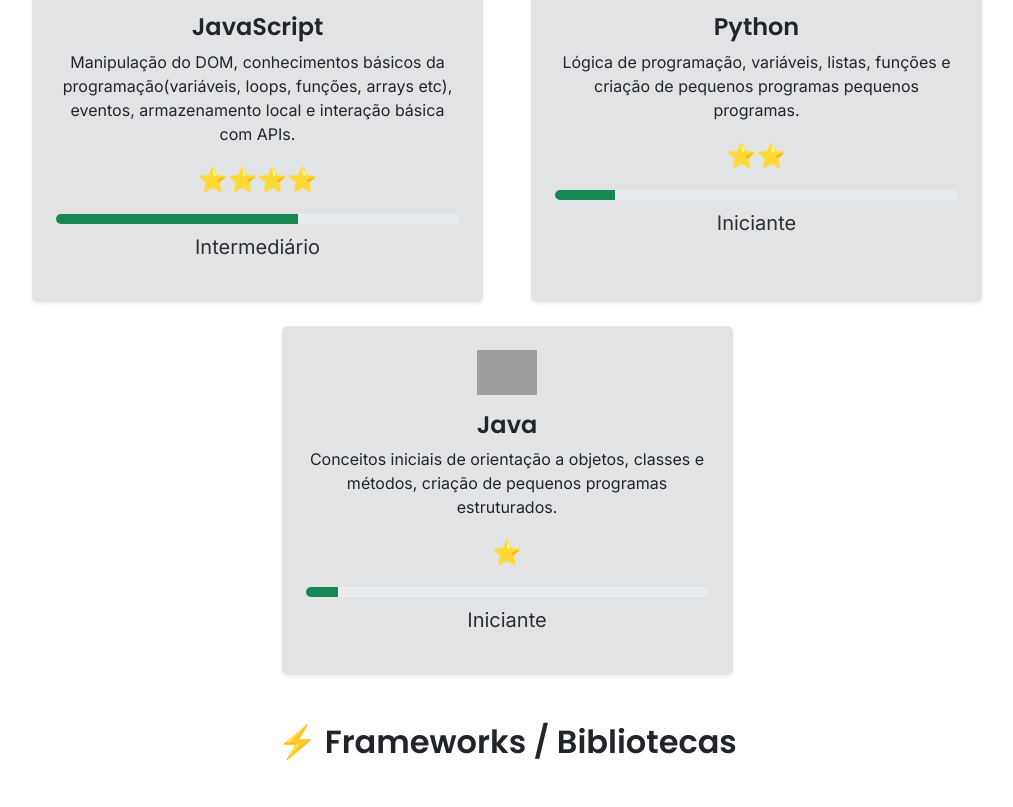
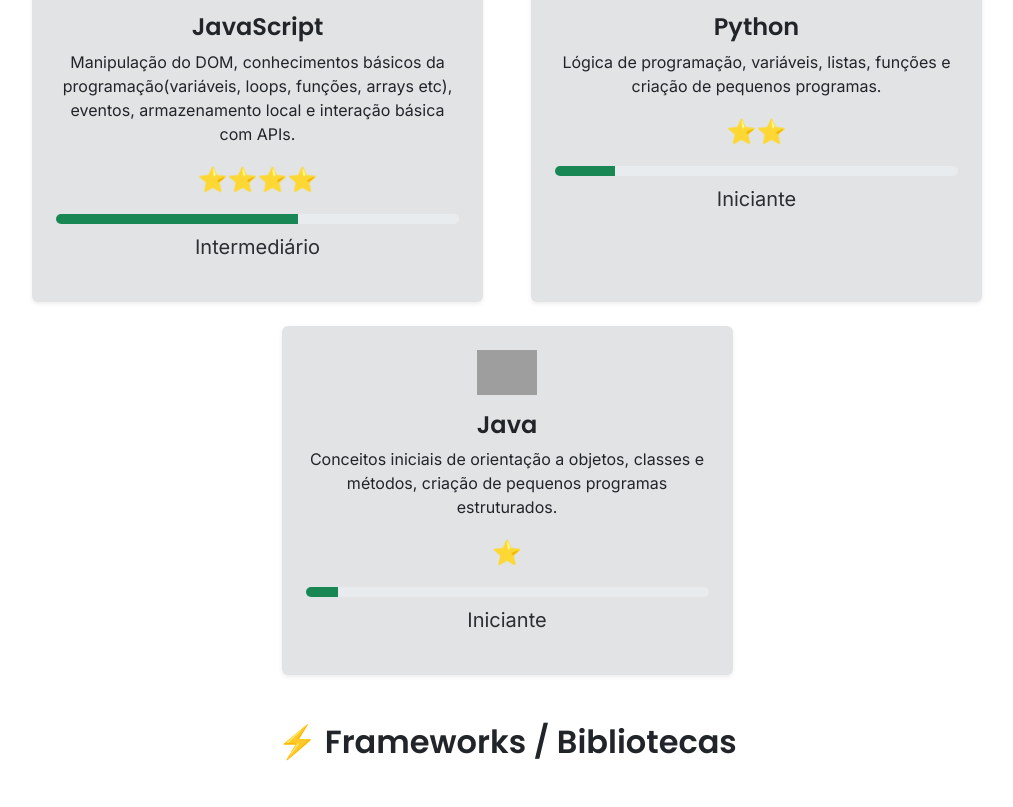
Before and after one commit to J-Davi77/my-portfolio, a plain HTML site: page index.html in a window 1280 px wide. Shown: the part 1663-2470 px from the top of the page, without its empty margins (133-1146 px from the left). Drawn offline with nearby package versions, Linux system fonts and the light colour scheme; grey boxes are pictures that could not be loaded.

Commit message:
Corrige erro no card do python

```diff
--- a/index.html
+++ b/index.html
@@ -341,8 +341,7 @@
                             <h3 class="card-title fs-4">Python</h3>
                             <p>
                                 Lógica de programação, variáveis, listas,
-                                funções e criação de pequenos programas pequenos
-                                programas.
+                                funções e criação de pequenos programas.
                             </p>
                             <p class="fs-4">⭐⭐</p>
 
```
